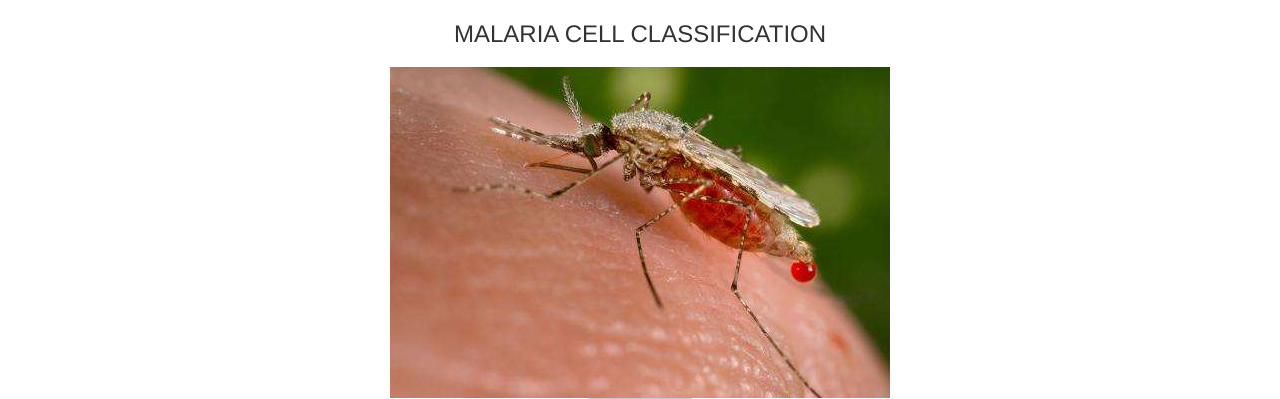
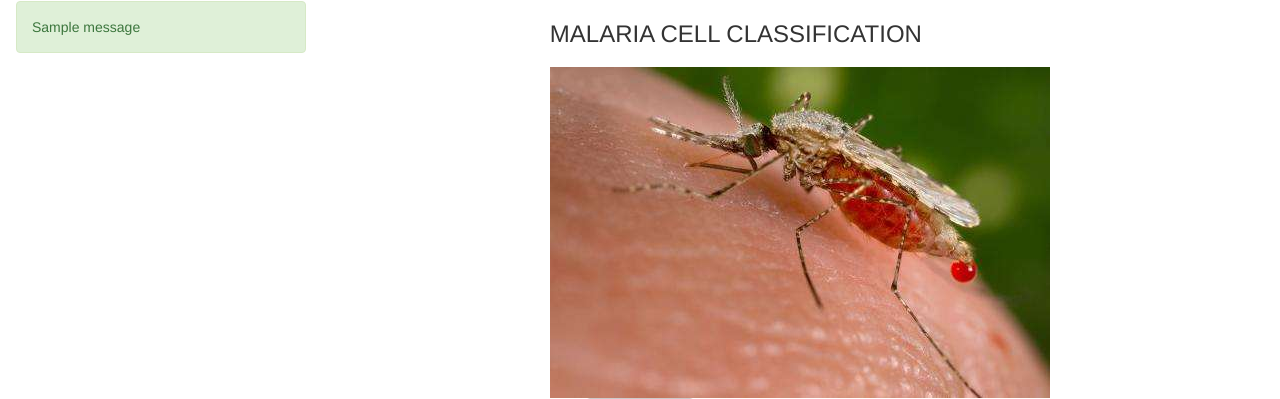
Before and after one commit to shobhitsrivastava-ds/ML-MT-WebApp, a Flask app: page /upload in a window 1280 px wide. Shown: the top 399 px of the page. Run offline with Flask 2, Linux system fonts and the light colour scheme; one stand-in notice (Sample message) is shown; parts of the project's set-up code (start-up, migrations or seed data) failed here and were passed over; some libraries are stand-ins or nearby versions.

Commit message:
Update index.html

```diff
--- a/template/index.html
+++ b/template/index.html
@@ -55,6 +55,18 @@
 
 <body>
 <header class="navbar">
+  <div id= "left_m" class="col-md-3">
+          {% with messages = get_flashed_messages(with_categories=true) %}
+            {% if messages %}
+              {% for category, message in messages %}
+                <div class="alert alert-{{ category }}">
+                  {{ message }}
+                </div>
+              {% endfor %}
+            {% endif %}
+          {% endwith %}
+          {% block content %}{% endblock %}
+  </div>
 
 
   <h3 style="margin: auto;width: 80%; text-align: center; margin-top: 20px;  text-transform: uppercase">Malaria Cell Classification</h3>
```
